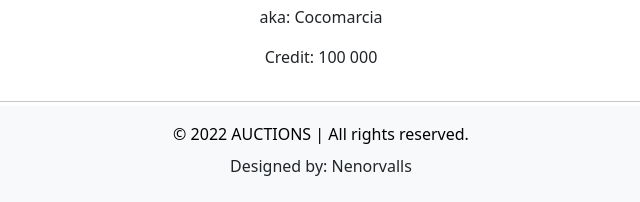
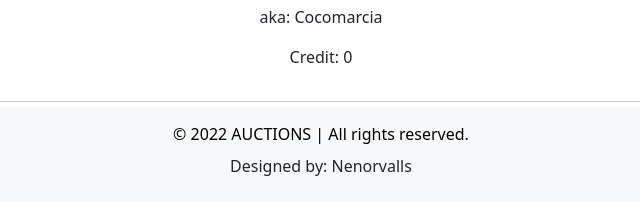
Before and after one commit to NeNorvalls/neno_SP2_auctions, a website: page index.html in a window 1280 px wide. Shown: the part 598-800 px from the top of the page, 319-959 px from the left. Drawn offline with nearby package versions, Linux system fonts and the light colour scheme; no server answers.

Commit message:
fixing error

```diff
--- a/index.html
+++ b/index.html
@@ -101,7 +101,7 @@
                   />
                   <h2>Neno Aksent</h2>
                   <p>aka: Cocomarcia</p>
-                  <p>Credit: 100 000</p>
+                  <p>Credit: 0</p>
                 </div>
               </div>
             </div>
```
Also changed, not shown: profile/index.html (+2 -2 lines).
